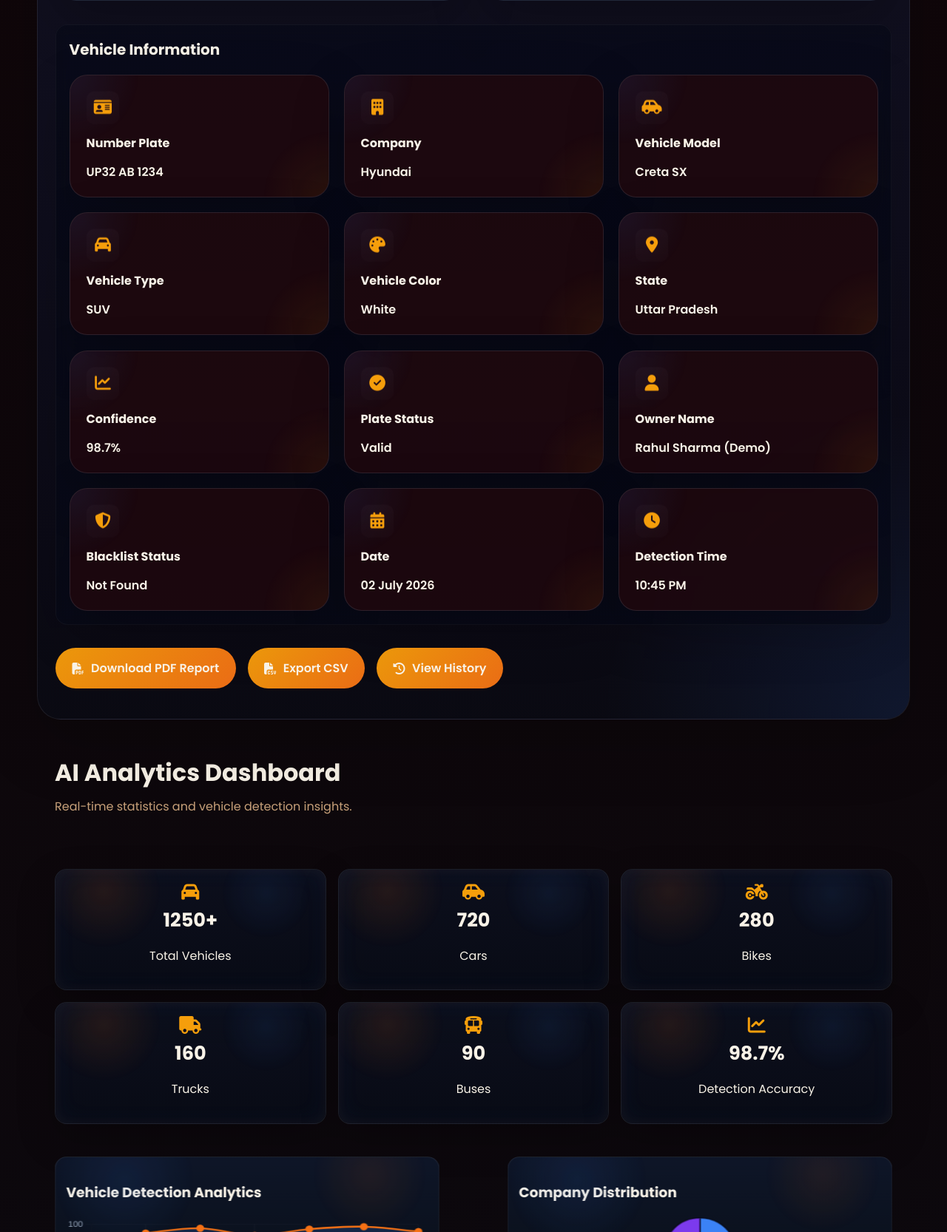
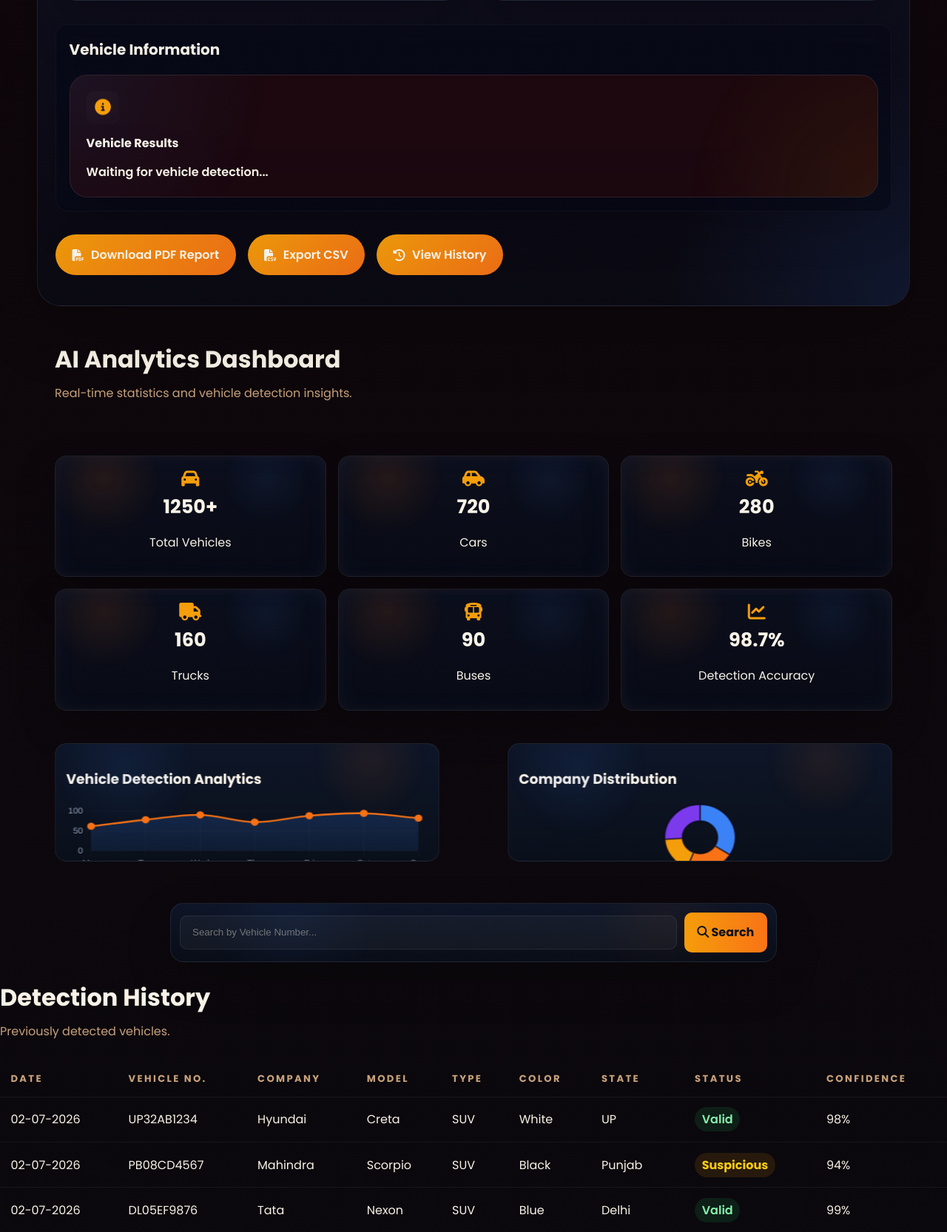
Before and after one commit to khushisingh17-coder/AI-Vehicle-detection, a Flask app: page / in a window 1280 px wide. Shown: the part 4834-6500 px from the top of the page at 74% size. Run offline with Flask 3, Linux system fonts and the light colour scheme.

Commit message:
done the  YOLO detection result.

```diff
--- a/frontend/static/script.js
+++ b/frontend/static/script.js
@@ -134,6 +134,76 @@ const formatValue = (value) => {
 };
 const uploadForm = document.getElementById("uploadForm");
 
+const renderDetectionResults = (data) => {
+    const detailsGrid = document.querySelector('.details-grid');
+    if (!detailsGrid) return;
+
+    const detections = Array.isArray(data?.detections) ? data.detections : [];
+
+    if (detections.length === 0) {
+        detailsGrid.innerHTML = `
+            <div class="info-card" style="grid-column: 1 / -1; text-align: center; padding: 32px 20px;">
+                <i class="fa-solid fa-circle-info" style="font-size: 42px; opacity: 0.7; margin-bottom: 12px; display: block;"></i>
+                <h4 style="margin: 0 0 8px 0;">No vehicles detected</h4>
+                <p style="margin: 0; opacity: 0.7; font-size: 14px;">The uploaded image does not contain any recognizable vehicles.</p>
+            </div>
+        `;
+        updateStatus("No vehicles found");
+        showToast("No vehicles detected in the image.", 'warning');
+        return;
+    }
+
+    const vehicleEmoji = {
+        car: '🚗',
+        truck: '🚚',
+        bus: '🚌',
+        motorcycle: '🏍️'
+    };
+
+    detailsGrid.innerHTML = `
+        <div style="grid-column: 1 / -1; padding-bottom: 16px; border-bottom: 1px solid rgba(245, 158, 11, 0.2);">
+            <h4 style="margin: 0; font-size: 16px;">
+                <i class="fa-solid fa-check-circle" style="color: #10b981; margin-right: 8px;"></i>
+                Detected Vehicles (${detections.length})
+            </h4>
+        </div>
+        ${detections.map((detection, index) => {
+            const vehicleType = detection.vehicle || 'vehicle';
+            const label = vehicleType.charAt(0).toUpperCase() + vehicleType.slice(1);
+            const confidence = Number(detection.confidence ?? 0);
+            const displayConfidence = Number.isFinite(confidence) ? `${confidence.toFixed(2)}%` : '0.00%';
+            const emoji = vehicleEmoji[vehicleType] || '🚙';
+
+            return `
+                <div class="info-card" style="animation: fadeIn 0.4s ease-out ${index * 0.08}s backwards;">
+                    <i class="fa-solid fa-circle-check" style="color: #10b981;"></i>
+                    <h4>${emoji} ${label}</h4>
+                    <p style="font-size: 18px; font-weight: 600; color: #f59e0b;">${displayConfidence}</p>
+                    <p style="font-size: 12px; opacity: 0.7; margin-top: 5px;">Confidence Score</p>
+                </div>
+            `;
+        }).join('')}
+    `;
+
+    updateStatus("Detection complete");
+    showToast(`Successfully detected ${detections.length} vehicle(s)!`, 'success');
+};
+
+const renderDetectionError = (message) => {
+    const detailsGrid = document.querySelector('.details-grid');
+    if (!detailsGrid) return;
+
+    detailsGrid.innerHTML = `
+        <div style="grid-column: 1 / -1; text-align: center; padding: 32px 20px; color: #ef4444;">
+            <i class="fa-solid fa-exclamation-triangle" style="font-size: 42px; margin-bottom: 12px; display: block;"></i>
+            <h4 style="margin: 0 0 8px 0;">Detection failed</h4>
+            <p style="margin: 0; opacity: 0.7; font-size: 14px;">${message}</p>
+        </div>
+    `;
+    updateStatus("Detection failed");
+    showToast(message, 'error');
+};
+
 detectBtn?.addEventListener("click", async (e) => {
 
     e.preventDefault();
@@ -141,7 +211,7 @@ detectBtn?.addEventListener("click", async (e) => {
     const fileInput = document.getElementById("fileInput");
 
     if (fileInput.files.length === 0) {
-        showToast("Please select an image first.");
+        showToast("Please select an image first.", 'warning');
         return;
     }
 
@@ -165,80 +235,17 @@ detectBtn?.addEventListener("click", async (e) => {
         console.log("Detection results:", data);
 
         if (!data.success) {
-            showToast(`Error: ${data.message}`, 'error');
-            updateStatus("Upload failed");
+            renderDetectionError(data.message || 'Upload was unsuccessful.');
             return;
         }
 
-        // Display uploaded image
         document.getElementById("uploadedImage").src = "/uploads/" + data.filename;
         document.getElementById("processedImage").src = "/uploads/" + data.filename;
-
-        // Display detection results
-        const detailsGrid = document.querySelector('.details-grid');
-
-        if (!data.detections || data.detections.length === 0) {
-            // No vehicles detected
-            detailsGrid.innerHTML = `
-                <div style="grid-column: 1 / -1; text-align: center; padding: 40px 20px;">
-                    <i class="fa-solid fa-circle-info" style="font-size: 48px; opacity: 0.6; margin-bottom: 15px; display: block;"></i>
-                    <h4 style="margin: 0 0 10px 0; opacity: 0.8;">No Vehicles Detected</h4>
-                    <p style="margin: 0; opacity: 0.6; font-size: 14px;">The uploaded image does not contain any detectable vehicles (cars, trucks, buses, or motorcycles).</p>
-                </div>
-            `;
-            showToast("No vehicles detected in the image.", 'warning');
-            updateStatus("No vehicles found");
-        } else {
-            // Display detected vehicles
-            let detectionHTML = '';
-
-            detectionHTML += `
-                <div style="grid-column: 1 / -1; padding-bottom: 20px; border-bottom: 1px solid rgba(245, 158, 11, 0.2);">
-                    <h4 style="margin: 0 0 15px 0; font-size: 16px;">
-                        <i class="fa-solid fa-check-circle" style="color: #10b981; margin-right: 8px;"></i>
-                        Detected Vehicles (${data.detections.length} found)
-                    </h4>
-                </div>
-            `;
-
-            data.detections.forEach((detection, index) => {
-                const vehicleEmoji = {
-                    'car': '🚗',
-                    'truck': '🚚',
-                    'bus': '🚌',
-                    'motorcycle': '🏍️'
-                }[detection.vehicle] || '🚙';
-
-                detectionHTML += `
-                    <div class="info-card" style="animation: fadeIn 0.4s ease-out ${index * 0.1}s backwards;">
-                        <i class="fa-solid fa-circle-check" style="color: #10b981;"></i>
-                        <h4>${vehicleEmoji} ${detection.vehicle.charAt(0).toUpperCase() + detection.vehicle.slice(1)}</h4>
-                        <p style="font-size: 18px; font-weight: 600; color: #f59e0b;">
-                            ${detection.confidence}%
-                        </p>
-                        <p style="font-size: 12px; opacity: 0.7; margin-top: 5px;">
-                            Confidence Score
-                        </p>
-                    </div>
-                `;
-            });
-
-            detailsGrid.innerHTML = detectionHTML;
-            showToast(`Successfully detected ${data.detections.length} vehicle(s)!`, 'success');
-            updateStatus("Detection complete");
-        }
+        renderDetectionResults(data);
 
     } catch (error) {
         console.error("Detection error:", error);
-        showToast(`Error: ${error.message}`, 'error');
-        updateStatus("Detection failed");
-        document.querySelector('.details-grid').innerHTML = `
-            <div style="grid-column: 1 / -1; text-align: center; padding: 40px 20px; color: #ef4444;">
-                <i class="fa-solid fa-exclamation-triangle" style="font-size: 48px; margin-bottom: 15px; display: block;"></i>
-                <h4 style="margin: 0 0 10px 0;">Detection Failed</h4>
-                <p style="margin: 0; font-size: 14px;">${error.message}</p>
-            </div>
-        `;
+        renderDetectionError(error.message || 'An unexpected error occurred.');
     }
 
 });
--- a/frontend/templates/index.html
+++ b/frontend/templates/index.html
@@ -532,76 +532,10 @@
 
                 <div class="details-grid scroll-reveal fade-up" data-reveal-delay="360">
 
-                    <div class="info-card">
-                        <i class="fa-solid fa-id-card"></i>
-                        <h4>Number Plate</h4>
-                        <p id="plate">UP32 AB 1234</p>
-                    </div>
-
-                    <div class="info-card">
-                        <i class="fa-solid fa-building"></i>
-                        <h4>Company</h4>
-                        <p id="company">Hyundai</p>
-                    </div>
-
-                    <div class="info-card">
-                        <i class="fa-solid fa-car-side"></i>
-                        <h4>Vehicle Model</h4>
-                        <p id="model">Creta SX</p>
-                    </div>
-
-                    <div class="info-card">
-                        <i class="fa-solid fa-car"></i>
-                        <h4>Vehicle Type</h4>
-                        <p id="type">SUV</p>
-                    </div>
-
-                    <div class="info-card">
-                        <i class="fa-solid fa-palette"></i>
-                        <h4>Vehicle Color</h4>
-                        <p id="color">White</p>
-                    </div>
-
-                    <div class="info-card">
-                        <i class="fa-solid fa-location-dot"></i>
-                        <h4>State</h4>
-                        <p id="state">Uttar Pradesh</p>
-                    </div>
-
-                    <div class="info-card">
-                        <i class="fa-solid fa-chart-line"></i>
-                        <h4>Confidence</h4>
-                        <p id="confidence">98.7%</p>
-                    </div>
-
-                    <div class="info-card">
-                        <i class="fa-solid fa-circle-check"></i>
-                        <h4>Plate Status</h4>
-                        <p id="status">Valid</p>
-                    </div>
-
-                    <div class="info-card">
-                        <i class="fa-solid fa-user"></i>
-                        <h4>Owner Name</h4>
-                        <p id="owner">Rahul Sharma (Demo)</p>
-                    </div>
-
-                    <div class="info-card">
-                        <i class="fa-solid fa-shield-halved"></i>
-                        <h4>Blacklist Status</h4>
-                        <p>Not Found</p>
-                    </div>
-
-                    <div class="info-card">
-                        <i class="fa-solid fa-calendar-days"></i>
-                        <h4>Date</h4>
-                        <p>02 July 2026</p>
-                    </div>
-
-                    <div class="info-card">
-                        <i class="fa-solid fa-clock"></i>
-                        <h4>Detection Time</h4>
-                        <p>10:45 PM</p>
+                    <div class="info-card" style="grid-column: 1 / -1;">
+                        <i class="fa-solid fa-circle-info"></i>
+                        <h4>Vehicle Results</h4>
+                        <p>Waiting for vehicle detection...</p>
                     </div>
 
                 </div>
```
